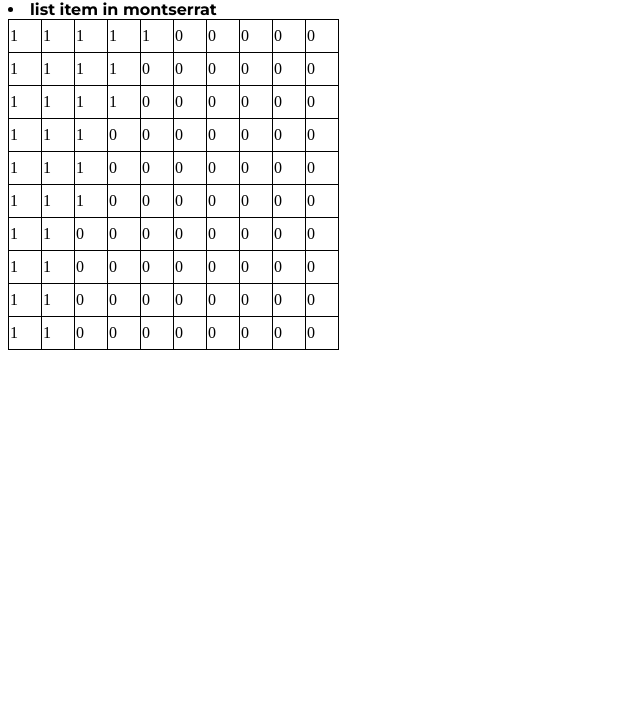
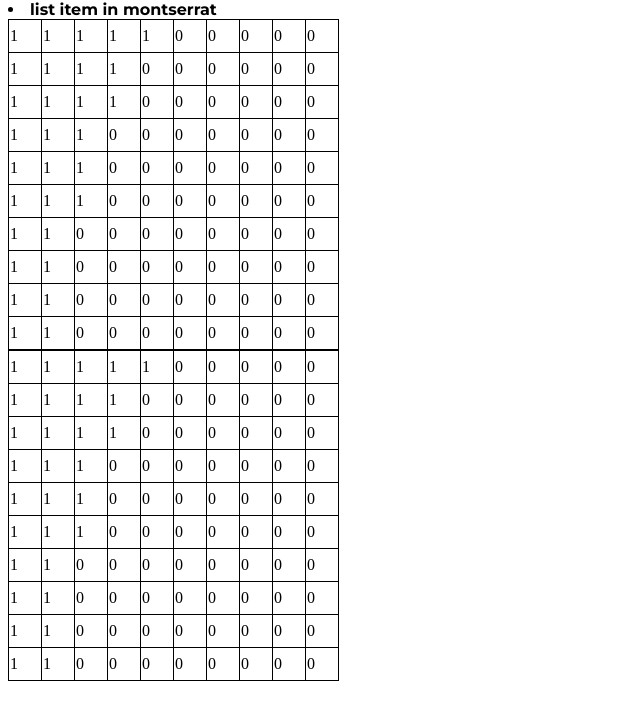
Before and after one commit to DayanWalter/TOP-battleship, a website built with webpack: page src/template.html in a window 1280 px wide. Shown: the part 75-782 px from the top of the page, without its empty margins (0-640 px from the left). Built offline with nearby package versions, Linux system fonts and the light colour scheme.

Commit message:
Added 2 methods for separation of displayGrid

```diff
--- a/src/modules/UI.js
+++ b/src/modules/UI.js
@@ -6,37 +6,69 @@ class UI {
     const computer = player2;
 
     // display boards in html/DOM
-    const humanBoard = player.gameboard.grid;
+    const playerBoard = player.gameboard.grid;
     const computerBoard = computer.gameboard.grid;
 
-    const grid = document.getElementById('grid');
+    UI.displayPlayerGrid(playerBoard);
+    UI.displayComputerGrid(computerBoard);
+  }
+
+  // take loop into separate function DRY
+  static displayPlayerGrid(playerBoard) {
+    const playerGrid = document.getElementById('playerGrid');
 
     for (let i = 0; i < 10; i += 1) {
       // create rows
-      // console.log(humanBoard[i]);
       const row = document.createElement('tr');
       for (let j = 0; j < 10; j += 1) {
         // create cells
         const cell = document.createElement('td');
         cell.setAttribute('id', `${i}${j}`);
 
-        if (humanBoard[i][j] !== 0) {
-          cell.innerHTML = humanBoard[i][j].value;
+        // if playerBoard[index][index] is !0, set innerHTML to .value of object
+        if (playerBoard[i][j] !== 0) {
+          cell.innerHTML = playerBoard[i][j].value;
+        }
+        // if playerBoard[index][index] is 0, set innerHtml to 0
+        if (playerBoard[i][j] === 0) {
+          cell.innerHTML = playerBoard[i][j];
         }
 
-        if (humanBoard[i][j] === 0) {
-          cell.innerHTML = humanBoard[i][j];
-        }
-
-        console.log(humanBoard[i][j]);
+        console.log(playerBoard[i][j]);
 
         row.append(cell);
       }
-      grid.append(row);
+      playerGrid.append(row);
     }
-    // console.log(humanBoard[0]);
   }
-  //
+
+  static displayComputerGrid(computerBoard) {
+    const computerGrid = document.getElementById('computerGrid');
+
+    for (let i = 0; i < 10; i += 1) {
+      // create rows
+      const row = document.createElement('tr');
+      for (let j = 0; j < 10; j += 1) {
+        // create cells
+        const cell = document.createElement('td');
+        cell.setAttribute('id', `${i}${j}`);
+
+        // if board[index][index] is !0, set innerHTML to .value of object
+        if (computerBoard[i][j] !== 0) {
+          cell.innerHTML = computerBoard[i][j].value;
+        }
+        // if board[index][index] is 0, set innerHtml to 0
+        if (computerBoard[i][j] === 0) {
+          cell.innerHTML = computerBoard[i][j];
+        }
+
+        console.log(computerBoard[i][j]);
+
+        row.append(cell);
+      }
+      computerGrid.append(row);
+    }
+  }
 }
 
 export default UI;
--- a/src/template.html
+++ b/src/template.html
@@ -14,6 +14,7 @@
   <body>
     <h1>h1 in anonymous pro</h1>
     <li>list item in montserrat</li>
-    <table id="grid"></table>
+    <table id="playerGrid"></table>
+    <table id="computerGrid"></table>
   </body>
 </html>
```
Also changed, not shown: dist/index.html, 2 other files.
